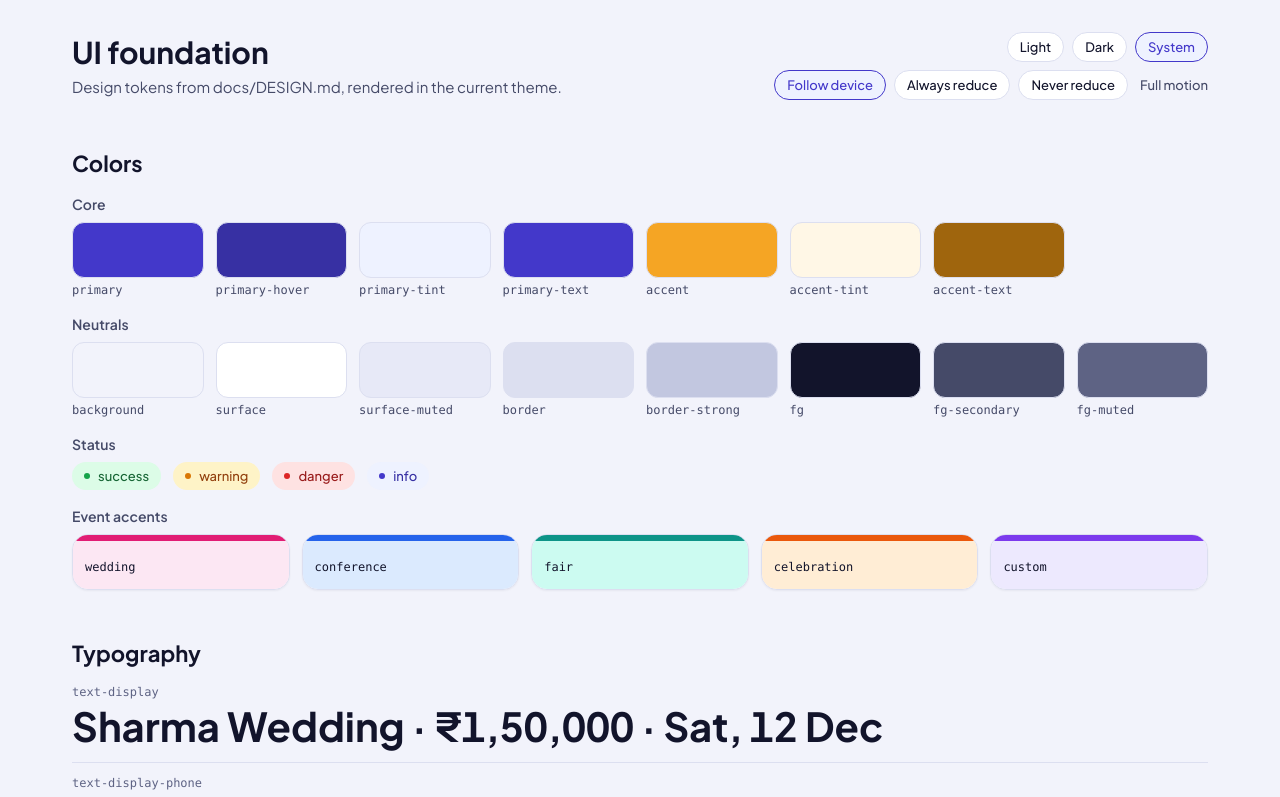
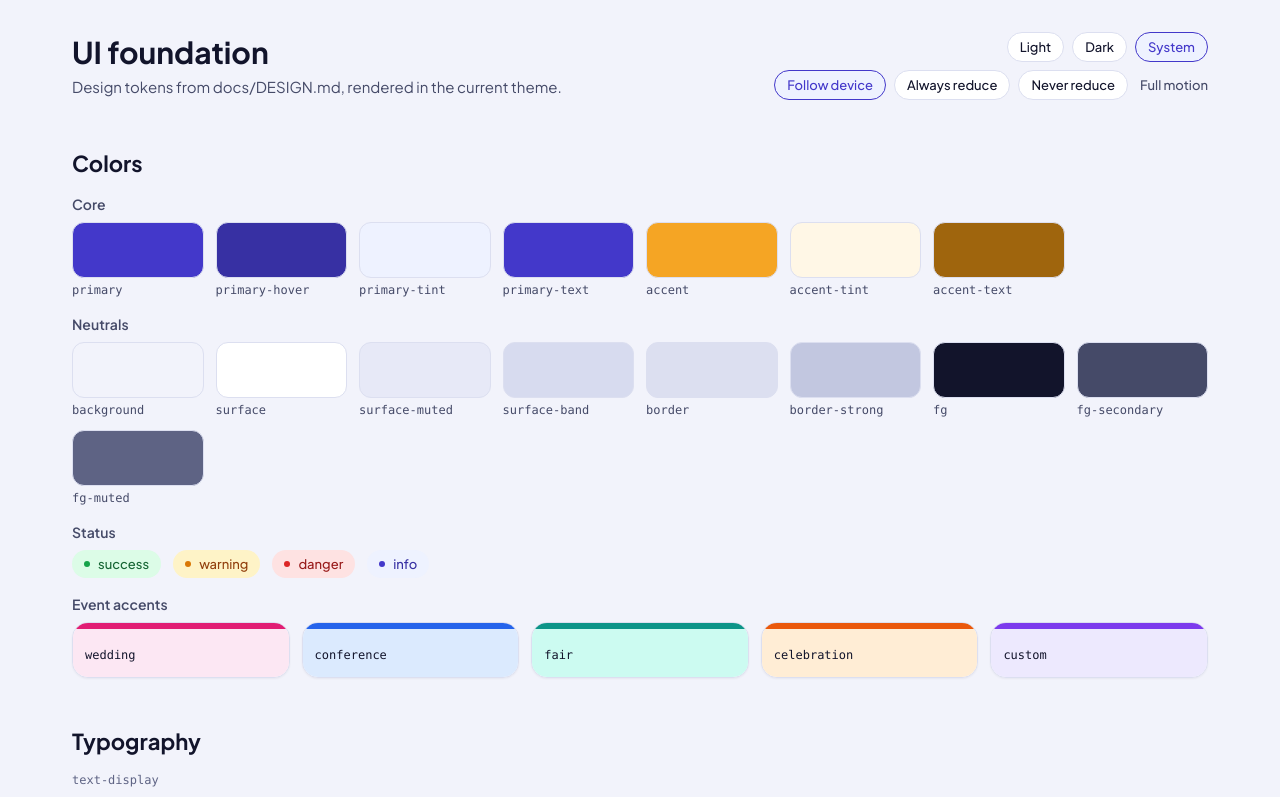
Before and after one commit to parva-jain/PlanMyEvent, a Next.js app in the folder apps/web/: page /dev/ui in a window 1280 px wide. Shown: the top 797 px of the page. Built offline with nearby package versions, Linux system fonts and the light colour scheme.

Commit message:
feat(design): add surface-band token for darker alternate sections

```diff
--- a/apps/web/src/app/dev/ui/page.tsx
+++ b/apps/web/src/app/dev/ui/page.tsx
@@ -23,6 +23,7 @@ const NEUTRALS = [
   'background',
   'surface',
   'surface-muted',
+  'surface-band',
   'border',
   'border-strong',
   'fg',
--- a/apps/web/src/components/home/features.tsx
+++ b/apps/web/src/components/home/features.tsx
@@ -124,7 +124,7 @@ export function Features() {
     <section
       id="features"
       aria-labelledby="features-title"
-      className="scroll-mt-16 bg-surface-muted py-16 lg:py-24"
+      className="scroll-mt-16 bg-surface-band py-16 lg:py-24"
     >
       <div className="mx-auto max-w-content px-4 lg:px-8">
         <SectionHeading
--- a/apps/web/src/components/home/guest-experience.tsx
+++ b/apps/web/src/components/home/guest-experience.tsx
@@ -39,7 +39,7 @@ export function GuestExperience() {
   };
 
   return (
-    <section aria-labelledby="guests-title" className="bg-surface-muted py-16 lg:py-24">
+    <section aria-labelledby="guests-title" className="bg-surface-band py-16 lg:py-24">
       <div className="mx-auto grid max-w-content items-center gap-12 px-4 lg:grid-cols-[minmax(0,5fr)_minmax(0,7fr)] lg:gap-16 lg:px-8">
         <div className="flex justify-center lg:order-none">
           <m.div
--- a/apps/web/src/components/home/pricing.tsx
+++ b/apps/web/src/components/home/pricing.tsx
@@ -27,7 +27,7 @@ export function Pricing() {
     <section
       id="pricing"
       aria-labelledby="pricing-title"
-      className="scroll-mt-16 bg-surface-muted py-16 lg:py-24"
+      className="scroll-mt-16 bg-surface-band py-16 lg:py-24"
     >
       <div className="mx-auto max-w-content px-4 lg:px-8">
         <SectionHeading
@@ -70,7 +70,7 @@ export function Pricing() {
           ))}
         </RevealGroup>
         <Reveal>
-          <p className="mt-6 text-center text-small text-fg-muted">{t('note')}</p>
+          <p className="mt-6 text-center text-small text-fg-secondary">{t('note')}</p>
         </Reveal>
       </div>
     </section>
--- a/apps/web/src/components/home/problem-solution.tsx
+++ b/apps/web/src/components/home/problem-solution.tsx
@@ -36,7 +36,7 @@ export function ProblemSolution() {
     <m.section
       ref={ref}
       aria-labelledby="problem-title"
-      className="bg-surface-muted py-16 lg:py-24"
+      className="bg-surface-band py-16 lg:py-24"
       style={{ '--drift': scrollYProgress } as unknown as CSSProperties}
     >
       <div className="mx-auto max-w-content px-4 lg:px-8">
--- a/apps/web/src/components/home/site-footer.tsx
+++ b/apps/web/src/components/home/site-footer.tsx
@@ -27,7 +27,7 @@ export function SiteFooter() {
   const t = useTranslations('home.footer');
 
   return (
-    <footer className="border-t border-border bg-surface-muted">
+    <footer className="border-t border-border bg-surface-band">
       <div className="mx-auto grid max-w-content gap-10 px-4 py-12 sm:grid-cols-2 lg:grid-cols-[2fr_1fr_1fr] lg:px-8">
         <div className="max-w-xs">
           <p className="flex items-center gap-2">
--- a/apps/web/src/styles/globals.css
+++ b/apps/web/src/styles/globals.css
@@ -40,6 +40,7 @@
   --background: #f2f3fb;
   --surface: #ffffff;
   --surface-muted: #e7e9f7;
+  --surface-band: #d7dbef; /* alternate page sections */
   --border: #dcdff0;
   --border-strong: #c2c7e0;
   --fg: #12142b;
@@ -100,6 +101,7 @@
   --background: #090b1c;
   --surface: #11142b;
   --surface-muted: #191d3a;
+  --surface-band: #1e2244;
   --border: #23284b;
   --border-strong: #32386a;
   --fg: #edeffb;
@@ -151,6 +153,7 @@
   --color-background: var(--background);
   --color-surface: var(--surface);
   --color-surface-muted: var(--surface-muted);
+  --color-surface-band: var(--surface-band);
   --color-border: var(--border);
   --color-border-strong: var(--border-strong);
   --color-fg: var(--fg);
```
Also changed, not shown: 2 other files (tests, documents, lock files or other folders).
